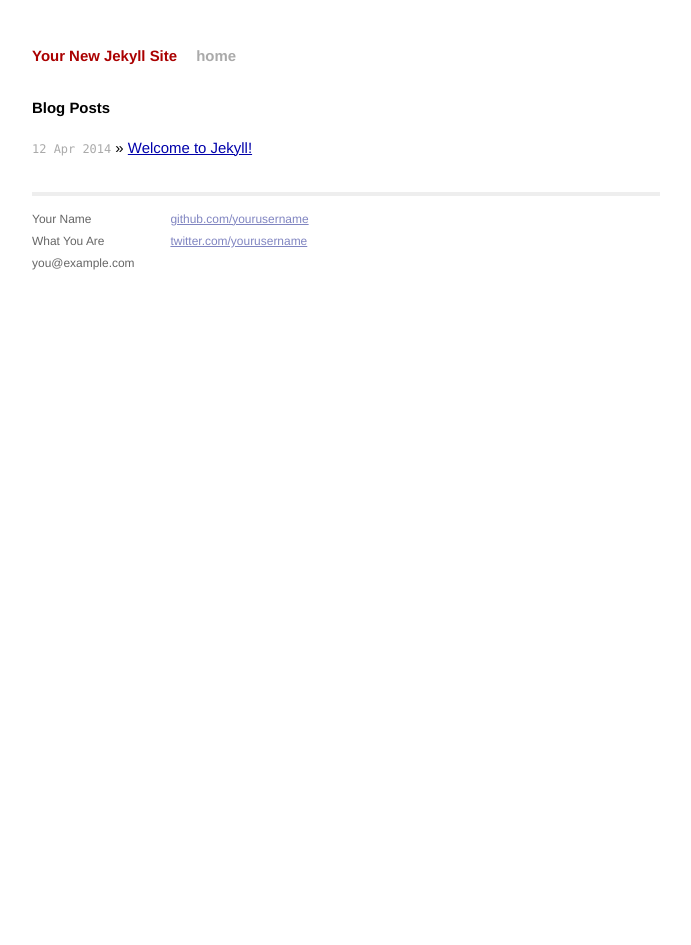
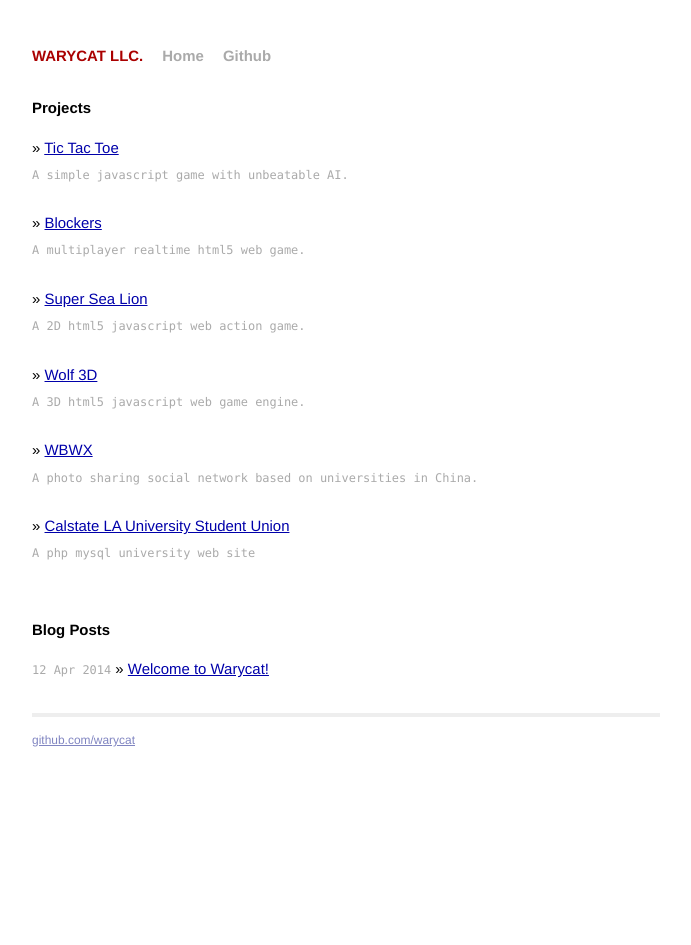
Before and after one commit to rraymondd/warycat.github.io, a Jekyll site: the page built from index.html, in a window 1280 px wide. Shown: the whole page, without its empty margins (294-985 px from the left). Built offline with Jekyll 4.4.1, drawn with Linux system fonts in a browser that asks for light colours; Markdown is read by kramdown in place of the engine named in the settings.

Commit message:
warycat home page

```diff
--- a/_config.yml
+++ b/_config.yml
@@ -1,3 +1,3 @@
-name: Your New Jekyll Site
+name: WARYCAT LLC.
 markdown: redcarpet
 pygments: true
--- /dev/null
+++ b/_data/projects.yml
@@ -0,0 +1,23 @@
+- name: Tic Tac Toe
+  url: //warycat.com/TicTacToe
+  info: A simple javascript game with unbeatable AI.
+
+- name: Blockers
+  url: //warycat.com/TicTacToe
+  info: A multiplayer realtime html5 web game.
+
+- name: Super Sea Lion
+  url: //warycat.com/SuperSeaLion
+  info: A 2D html5 javascript web action game.
+
+- name: Wolf 3D
+  url: //warycat.com/Wolf3d
+  info: A 3D html5 javascript web game engine.
+
+- name: WBWX
+  url: //warycat.com/wbwx
+  info: A photo sharing social network based on universities in China.
+
+- name: Calstate LA University Student Union
+  url: //www.calstatelausu.org
+  info: A php mysql university web site
--- a/_layouts/default.html
+++ b/_layouts/default.html
@@ -27,7 +27,8 @@
         <div class="site">
           <div class="header">
             <h1 class="title"><a href="/">{{ site.name }}</a></h1>
-            <a class="extra" href="/">home</a>
+            <a class="extra" href="/">Home</a>
+            <a class="extra" href="//github.com/warycat">Github</a>
           </div>
 
           {{ content }}
@@ -35,15 +36,7 @@
           <div class="footer">
             <div class="contact">
               <p>
-                Your Name<br />
-                What You Are<br />
-                you@example.com
-              </p>
-            </div>
-            <div class="contact">
-              <p>
-                <a href="https://github.com/yourusername">github.com/yourusername</a><br />
-                <a href="https://twitter.com/yourusername">twitter.com/yourusername</a><br />
+                <a href="https://github.com/warycat">github.com/warycat</a><br />
               </p>
             </div>
           </div>
--- a/_posts/2014-04-12-welcome-to-jekyll.markdown
+++ b/_posts/2014-04-12-welcome-to-warycat.markdown
@@ -1,6 +1,6 @@
 ---
 layout: post
-title:  "Welcome to Jekyll!"
+title:  "Welcome to Warycat!"
 date:   2014-04-12 21:59:53
 categories: jekyll update
 ---
--- a/css/main.css
+++ b/css/main.css
@@ -49,6 +49,14 @@ a:visited { color: #a0a; }
   font-size: 80%;
 }
 
+@media screen and (max-width: 520px) {
+  .posts span {
+    color: #aaa;
+    font-family: Monaco, "Courier New", monospace;
+    font-size: 60%;
+  }
+}
+
 /*****************************************************************************/
 /*
 /* Site
@@ -58,10 +66,21 @@ a:visited { color: #a0a; }
 .site {
   font-size: 115%;
   text-align: justify;
+  padding-left: 2em;
+  padding-right: 2em;
   width: 42em;
   margin: 3em auto 2em;
   line-height: 1.5em;
 }
+
+@media screen and (max-width: 520px) {
+  .site {
+    font-size: 130%;
+    width: 300px;
+  }
+}
+
+
 
 .header a {
   font-weight: bold;
--- a/index.html
+++ b/index.html
@@ -4,6 +4,15 @@ title: Your New Jekyll Site
 ---
 
 <div id="home">
+  <h1>Projects</h1>
+  <ul class="posts">
+  	{% for project in site.data.projects %}
+      <li>&raquo; <a href={{ project.url }}> {{ project.name }} </a><br/>
+      	<span>{{ project.info }}</span><br/>
+      </li>
+      <br/>
+    {% endfor %}
+  </ul>
   <h1>Blog Posts</h1>
   <ul class="posts">
     {% for post in site.posts %}
```
